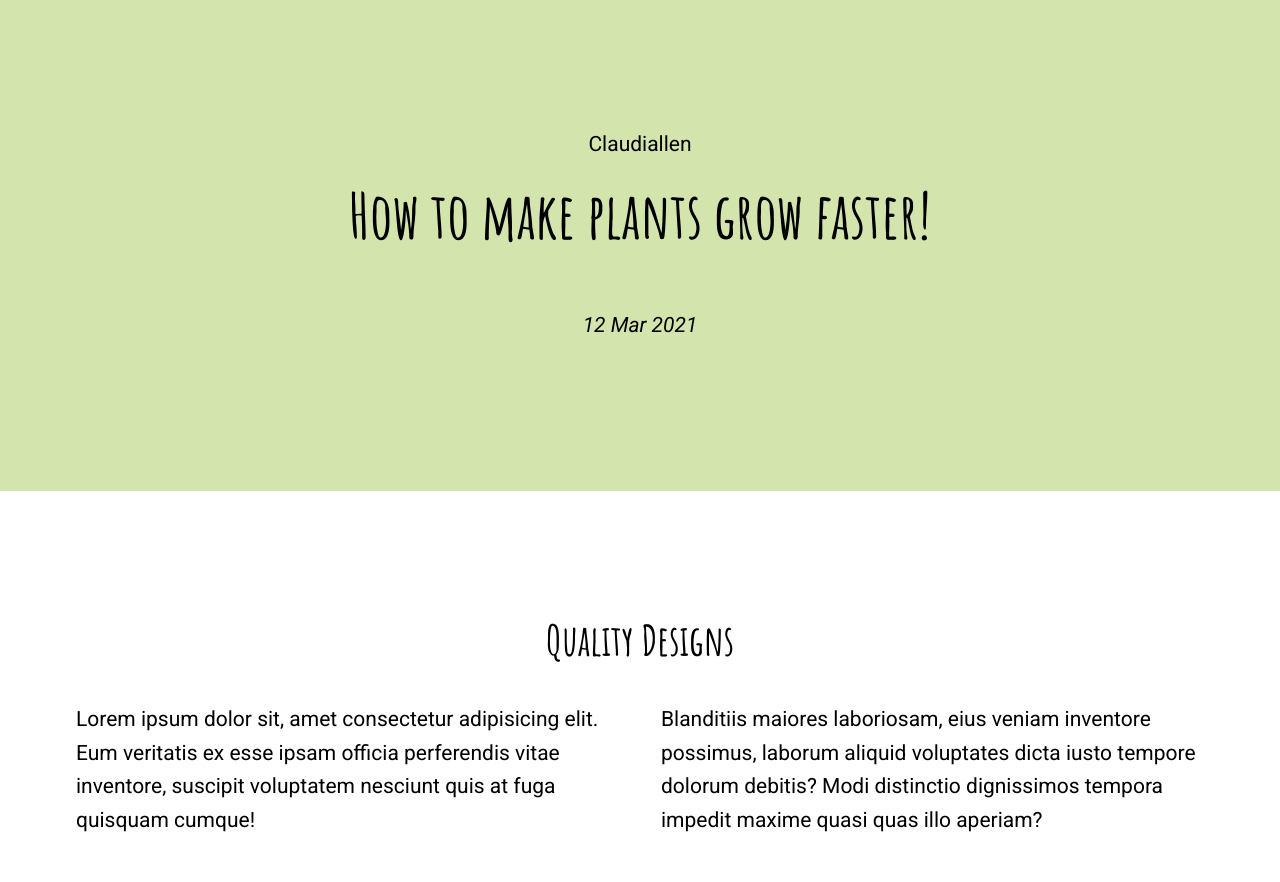
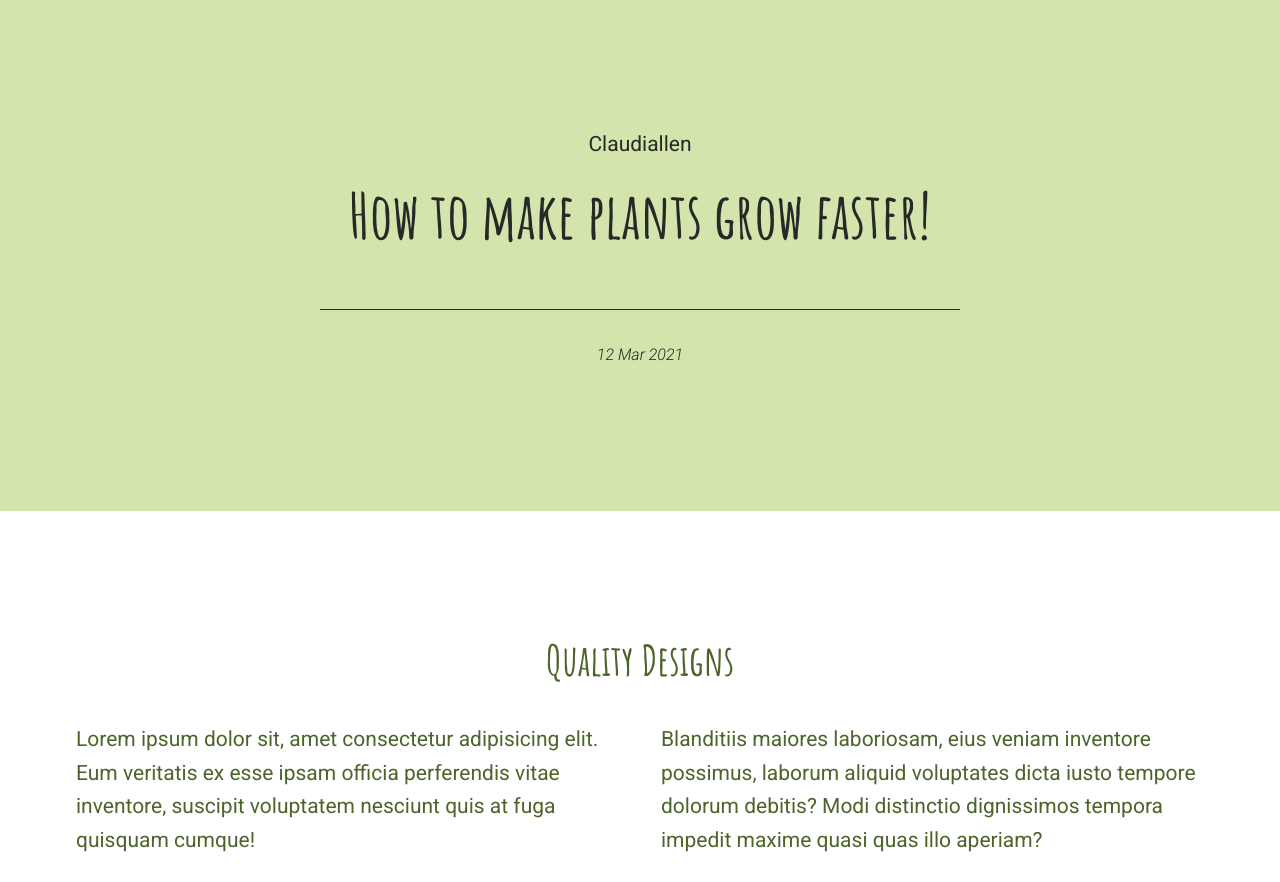
Before and after one commit to Veit96/BlogEntry, a plain HTML site: page index.html in a window 1280 px wide. Shown: the top 882 px of the page. Drawn offline with Linux system fonts and the light colour scheme.

Commit message:
changed font size and colors

```diff
--- a/css/styles.css
+++ b/css/styles.css
@@ -22,6 +22,7 @@ font-family: 'Roboto', sans-serif;
 }
 
 /* RESET */
+
 * {
     margin: 0;
     padding: 0;
@@ -36,11 +37,6 @@ body {
     font-size: 1.3125rem;
     line-height: 1.6;
 }
-@media only screen and (max-width: 768px) {
-    html {
-        font-size: 10px;
-    }
-}
 h1, h2, h3, p {
     margin-bottom: 1em;
 }
@@ -49,11 +45,13 @@ h1, h2, h3, h4, h5, h6 {
     font-weight: 700;
     line-height: 1;
 }
-h1 {
-    font-size: 3em;
-}
-h2 {
-    font-size: 2em;
+@media only screen and (min-width: 768px) {
+    h1 {
+        font-size: 3em;
+    }
+    h2 {
+        font-size: 2em;
+    }
 }
 
 /* UTILITY CLASSES */
@@ -64,20 +62,21 @@ h2 {
 .container--narrow {
     max-width: 15rem;
 }
+.bg-white {
+    color: var(--clr-primary-400);
+}
 .bg-light {
+    color: var(--clr-neutral-900);
     background-color: var(--clr-neutral-100);
 }
-
 .bg-dark {
     color: var(--clr-neutral-100);
     background-color: var(--clr-neutral-900);
 }
-
 .bg-primary {
     color: var(--clr-neutral-100);
     background-color: var(--clr-primary-400);
 }
-
 .text-center {
     text-align: center;
 }
@@ -93,13 +92,11 @@ img {
     display: block;
     max-width: 100%;
 }
-header,
-section {
+header, section {
     padding: 4rem 0;
 }
 @media only screen and (min-width: 768px) {
-    header,
-    section {
+    header, section {
         padding: 8rem 0;
     }
 }
@@ -113,7 +110,15 @@ section {
         flex-direction: row;
         gap: 2em;
     }
-    .split > * {
+    .split>* {
         flex-basis: 100%;
     }
 }
+
+/* HEADER */
+.date {
+    padding-top: 2em;
+    font-size: 1rem;
+    font-weight: 300;
+    border-top: 0.1em solid var(--clr-neutral-900);
+}
--- a/index.html
+++ b/index.html
@@ -6,7 +6,7 @@
     <meta http-equiv="X-UA-Compatible" content="IE=edge">
     <meta name="viewport" content="width=device-width, initial-scale=1.0">
     <link rel="preconnect" href="https://fonts.gstatic.com">
-    <link href="https://fonts.googleapis.com/css2?family=Amatic+SC:wght@400;700&family=Roboto:ital,wght@0,100;0,400;1,400&display=swap" rel="stylesheet">
+    <link href="https://fonts.googleapis.com/css2?family=Amatic+SC:wght@400;700&family=Roboto:ital,wght@0,100;0,400;1,300;1,400&display=swap" rel="stylesheet">
     <link rel="stylesheet" href="./css/styles.css">
     <title>Blog Entry</title>
 </head>
@@ -16,12 +16,10 @@
         <div class="container container--narrow">
             <p>Claudiallen</p>
             <h1>How to make plants grow faster!</h1>
-            <div class="split">
-                <p class="text-italic">12 Mar 2021</p>
-            </div>
+            <p class="text-italic date">12 Mar 2021</p>
         </div>
     </header>
-    <section>
+    <section class="bg-white">
         <div class="container">
             <h2 class="text-center">Quality Designs</h2>
             <div class="split">
```
